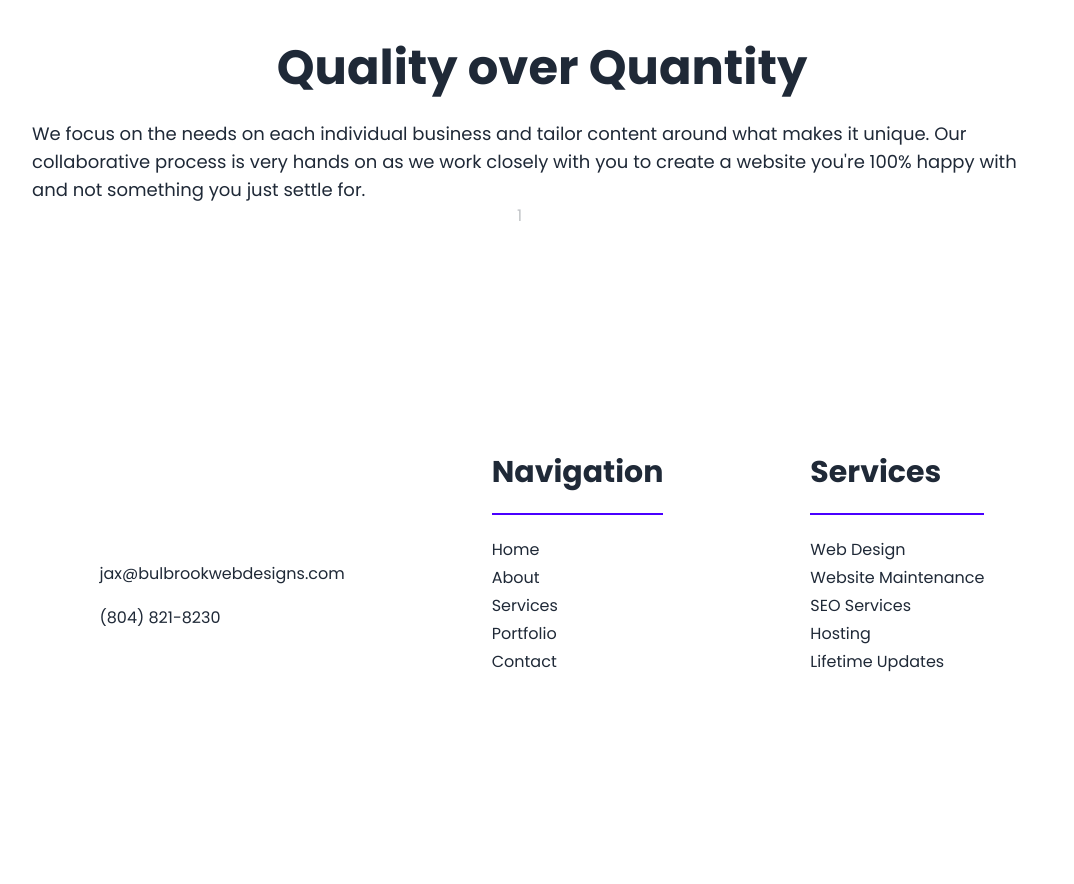
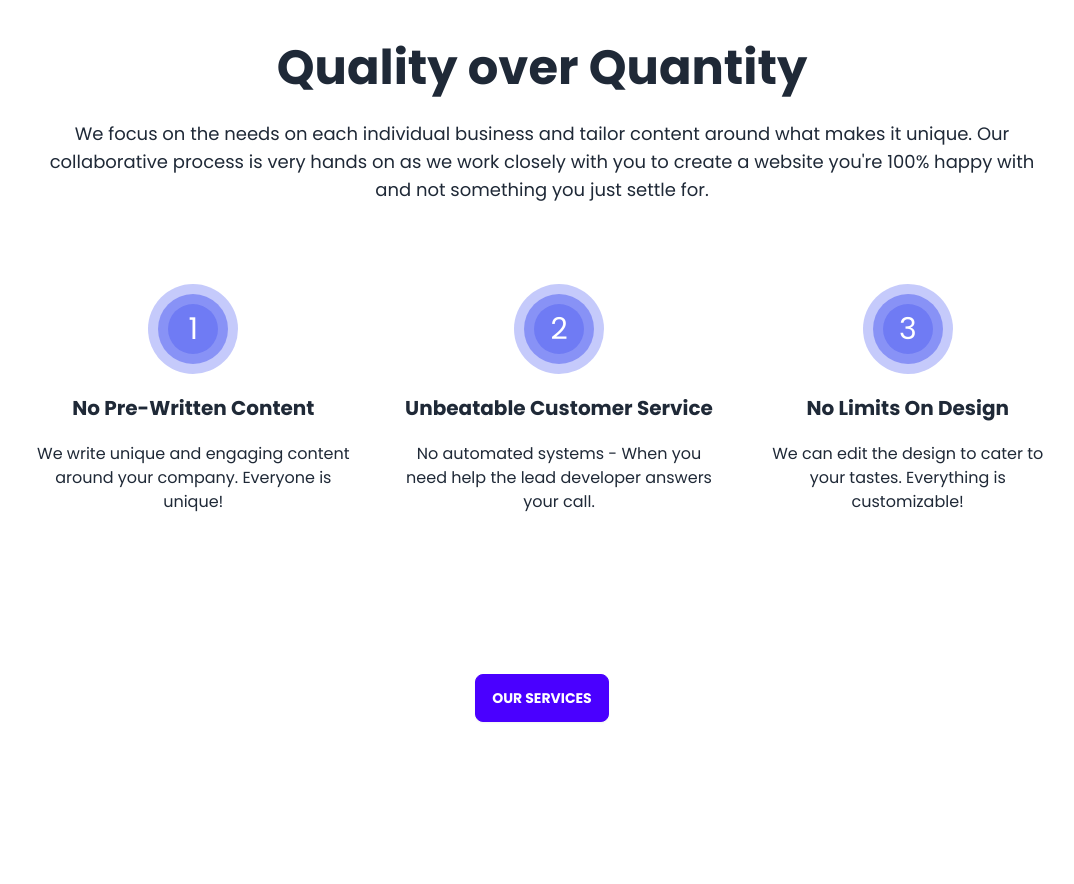
Before and after one commit to Jax-Hax/portfolio, a SvelteKit app: page /about in a window 1280 px wide. Shown: the part 1260-2144 px from the top of the page, without its empty margins (98-1172 px from the left). Before the commit the page ends 2018 px from the top, so only its background shows below. Built offline with nearby package versions, Linux system fonts and the light colour scheme.

Commit message:
fixed about page

```diff
--- a/src/lib/components/containers/CircleContainer.svelte
+++ b/src/lib/components/containers/CircleContainer.svelte
@@ -2,20 +2,21 @@
 	export let numCircles: number = 3;
 	export let startPx: number = 90;
 	export let spacingPx: number = 20;
-	export let startOpacity: number = 1.0;
+	export let startOpacity: number = 0.4;
 	export let spacingOpacity: number = 0.3;
-	export let color: string = "theme('colors.primary')";
+	export let color: string = '111, 123, 244';
 </script>
 
 <div
-	style="width: {startPx}px; height: {startPx}px; background-color: {color}; opacity: {startOpacity}; margin: auto; border-radius: 50%"
+	style="width: {startPx}px; height: {startPx}px; background-color: rgba({color},{startOpacity}); border-radius: 50%"
+	class="flex items-center justify-center"
 >
 	{#if numCircles != 1}
 		<svelte:self
 			numCircles={numCircles - 1}
 			startPx={startPx - spacingPx}
 			{spacingPx}
-			startOpacity={startOpacity - spacingOpacity}
+			startOpacity={startOpacity + spacingOpacity}
 			{color}
 		>
 			<slot />
--- a/src/routes/about/+page.svelte
+++ b/src/routes/about/+page.svelte
@@ -23,6 +23,9 @@
     <div>
 		<Quality />
 	</div>
+	<div class="m-auto">
+		<a href="/services" class="btn btn-primary text-white uppercase">Our Services</a>
+	</div>
 	<div>
 		<BottomBar />
 	</div>
--- a/src/routes/about/Quality.svelte
+++ b/src/routes/about/Quality.svelte
@@ -1,11 +1,27 @@
 <script>
-	import CircleContainer from "$lib/components/containers/CircleContainer.svelte";
+	import CircleContainer from '$lib/components/containers/CircleContainer.svelte';
+</script>
 
-</script>
 <h1 class="font-bold text-5xl text-center">Quality over Quantity</h1>
-<p class="mt-7 text-lg">
+<p class="mt-7 text-lg text-center">
 	We focus on the needs on each individual business and tailor content around what makes it unique.
 	Our collaborative process is very hands on as we work closely with you to create a website you're
 	100% happy with and not something you just settle for.
 </p>
-<CircleContainer><div class="color: var(--p); opacity: 1.0">1</div></CircleContainer>
+<div class="mt-20 flex flex-col md:flex-row items-center justify-center gap-10">
+	<div class="flex flex-col items-center gap-5">
+		<CircleContainer><div class="text-white text-3xl">1</div></CircleContainer>
+		<h1 class="font-bold text-xl text-center">No Pre-Written Content</h1>
+		<p class="text-center">We write unique and engaging content around your company. Everyone is unique!</p>
+	</div>
+	<div class="flex flex-col items-center gap-5">
+		<CircleContainer><div class="text-white text-3xl">2</div></CircleContainer>
+		<h1 class="font-bold text-xl text-center">Unbeatable Customer Service</h1>
+		<p class="text-center">No automated systems - When you need help the lead developer answers your call.</p>
+	</div>
+	<div class="flex flex-col items-center gap-5">
+		<CircleContainer><div class="text-white text-3xl">3</div></CircleContainer>
+		<h1 class="font-bold text-xl text-center">No Limits On Design</h1>
+		<p class="text-center">We can edit the design to cater to your tastes. Everything is customizable!</p>
+	</div>
+</div>
```
